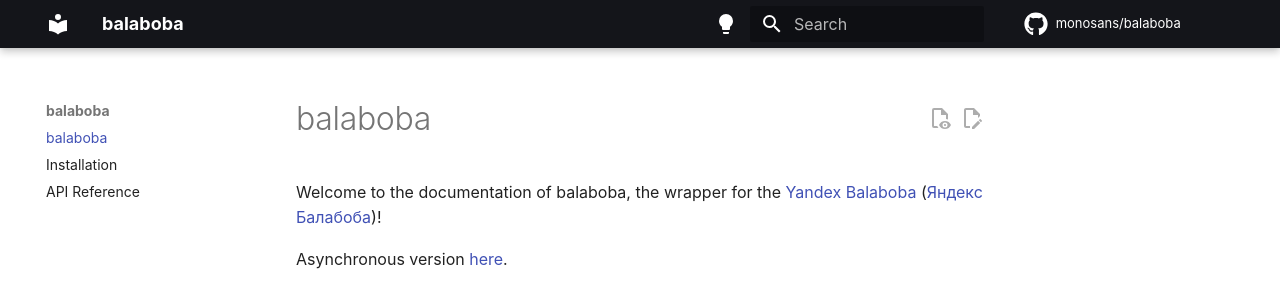
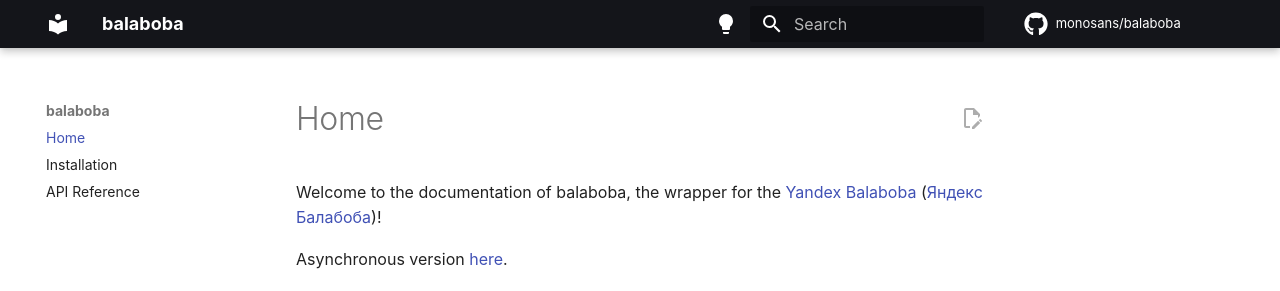
Before and after one commit to monosans/balaboba, an MkDocs documentation site: the page built from docs/index.md, in a window 1280 px wide. Shown: the top 291 px of the page. Built offline with MkDocs 1.6.1 and Material for MkDocs 9.7.7, drawn with Linux system fonts in a browser that asks for light colours; comment, search, counter and statistics services are not loaded.

Commit message:
Edit docs

```diff
--- a/.readthedocs.yaml
+++ b/.readthedocs.yaml
@@ -5,6 +5,6 @@
     python: "3"
 python:
   install:
-    - requirements: docs/requirements.txt
+    - requirements: requirements-docs.txt
 mkdocs:
   configuration: mkdocs.yml
--- a/docs/index.md
+++ b/docs/index.md
@@ -1,4 +1,4 @@
-# balaboba
+# Home
 
 Welcome to the documentation of balaboba, the wrapper for the [Yandex Balaboba](https://yandex.com/lab/yalm-en) ([Яндекс Балабоба](https://yandex.ru/lab/yalm))!
 
--- a/mkdocs.yml
+++ b/mkdocs.yml
@@ -4,19 +4,15 @@
 edit_uri: edit/main/docs/
 nav:
   - index.md
-  - installation.md
+  - install.md
   - api.md
 theme:
   name: material
   features:
     - content.action.edit
-    - content.action.view
     - content.code.copy
-    - content.tabs.link
     - navigation.footer
-    - navigation.indexes
     - navigation.top
-    - navigation.tracking
     - toc.follow
   font: false
   icon:
```
Also changed, not shown: docs/install.md (renamed from docs/installation.md), requirements-docs.txt (renamed from docs/requirements.txt), 1 other file.
